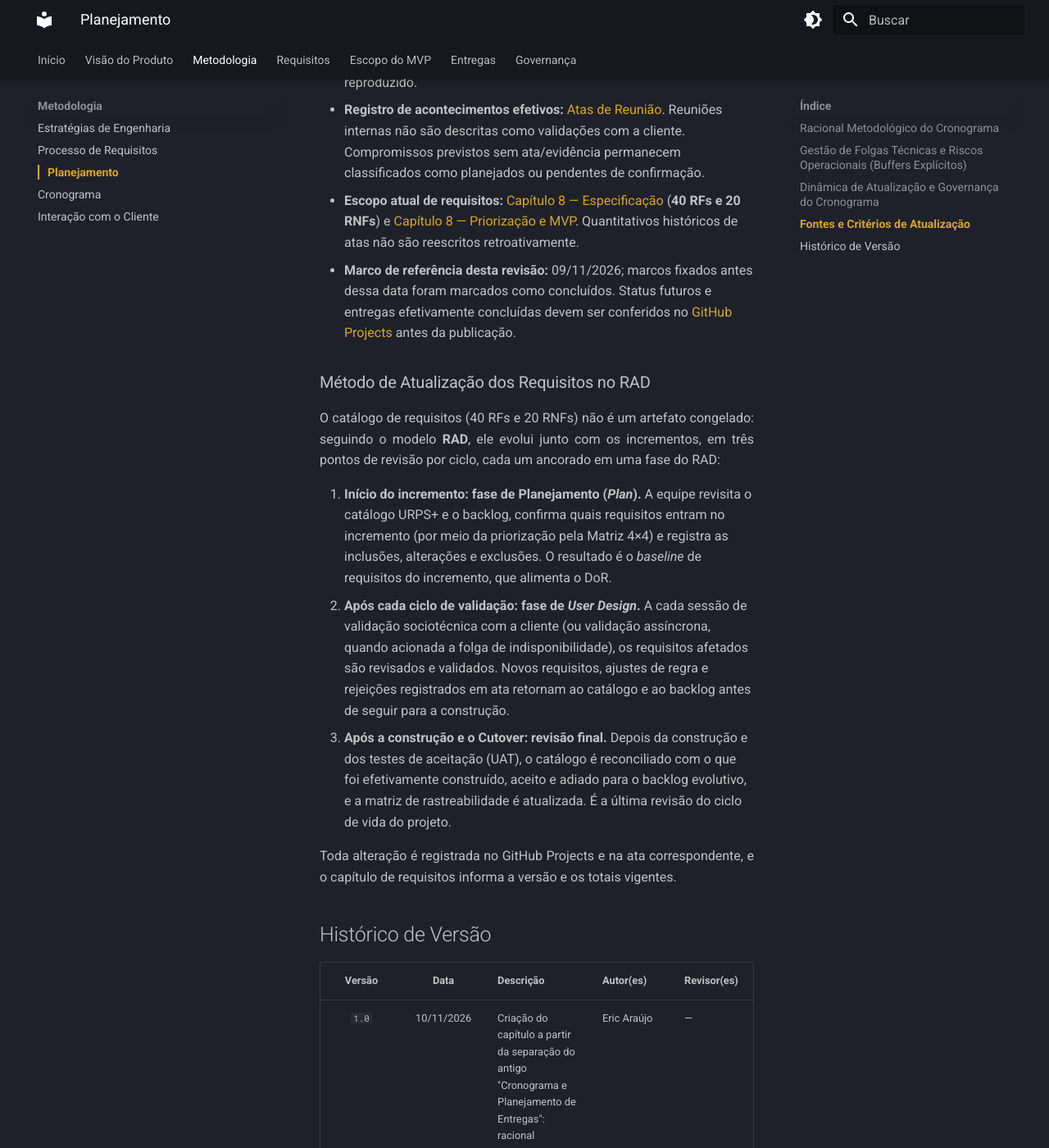
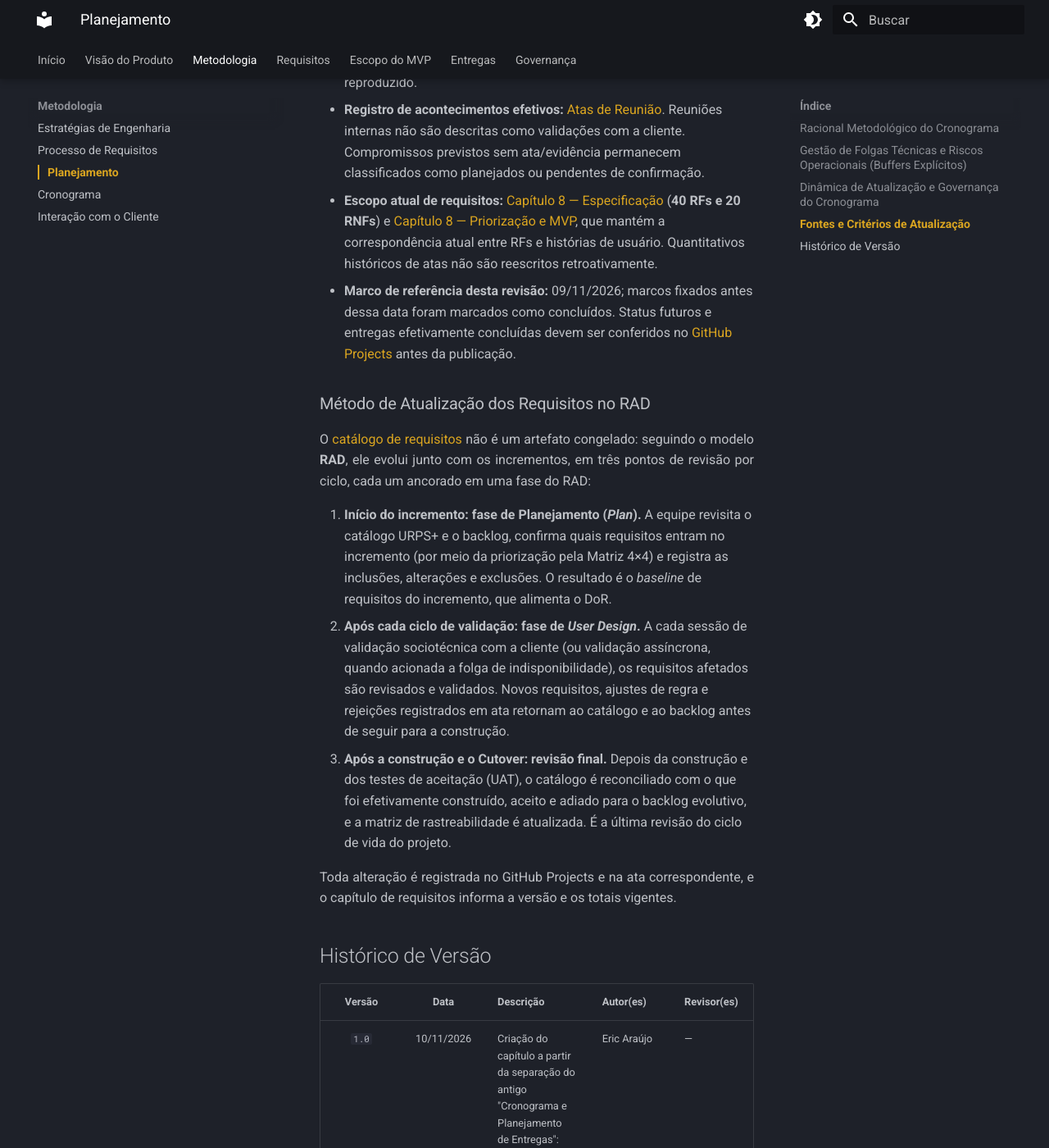
Before and after one commit to mdsreq-fga-unb/REQ-2026.2-T01-DUOC-Finance, an MkDocs documentation site: the page built from docs/metodologia/planejamento.md, in a window 1280 px wide and 1400 px high, scrolled down 4947 px. Shown: the whole window at 82% size. Built offline with MkDocs 1.6.1 and Material for MkDocs 9.7.7, drawn with Linux system fonts in a browser that asks for light colours; some of the changed text lies outside the part shown.

Commit message:
docs(planejamento): atualizar referencias a linha de corte e evitar contagens redundantes

```diff
--- a/docs/metodologia/planejamento.md
+++ b/docs/metodologia/planejamento.md
@@ -83,12 +83,12 @@
 
 - **Calendário acadêmico:** Plano de Ensino assinado de Requisitos de Software (REQ), turma 01, semestre 2026.2, versão de 10/08/2026, especialmente seções 3, 9.1 e 11. Eventuais atualizações posteriores publicadas pelo professor prevalecem sobre o calendário aqui reproduzido.
 - **Registro de acontecimentos efetivos:** [Atas de Reunião](../governanca/atas/index.md). Reuniões internas não são descritas como validações com a cliente. Compromissos previstos sem ata/evidência permanecem classificados como planejados ou pendentes de confirmação.
-- **Escopo atual de requisitos:** [Capítulo 8 — Especificação](../requisitos/index.md) (**40 RFs e 20 RNFs**) e [Capítulo 8 — Priorização e MVP](../requisitos/priorizacao.md). Quantitativos históricos de atas não são reescritos retroativamente.
+- **Escopo atual de requisitos:** [Capítulo 8 — Especificação](../requisitos/index.md) (**40 RFs e 20 RNFs**) e [Capítulo 8 — Priorização e MVP](../requisitos/priorizacao.md#linha-de-corte-do-mvp), que mantém a correspondência atual entre RFs e histórias de usuário. Quantitativos históricos de atas não são reescritos retroativamente.
 - **Marco de referência desta revisão:** 09/11/2026; marcos fixados antes dessa data foram marcados como concluídos. Status futuros e entregas efetivamente concluídas devem ser conferidos no [GitHub Projects](https://github.com/orgs/mdsreq-fga-unb/projects/119/) antes da publicação.
 
 ### Método de Atualização dos Requisitos no RAD
 
-O catálogo de requisitos (40 RFs e 20 RNFs) não é um artefato congelado: seguindo o modelo **RAD**, ele evolui junto com os incrementos, em três pontos de revisão por ciclo, cada um ancorado em uma fase do RAD:
+O [catálogo de requisitos](../requisitos/index.md) não é um artefato congelado: seguindo o modelo **RAD**, ele evolui junto com os incrementos, em três pontos de revisão por ciclo, cada um ancorado em uma fase do RAD:
 
 1. **Início do incremento: fase de Planejamento (*Plan*).** A equipe revisita o catálogo URPS+ e o backlog, confirma quais requisitos entram no incremento (por meio da priorização pela Matriz 4×4) e registra as inclusões, alterações e exclusões. O resultado é o *baseline* de requisitos do incremento, que alimenta o DoR.
 2. **Após cada ciclo de validação: fase de *User Design*.** A cada sessão de validação sociotécnica com a cliente (ou validação assíncrona, quando acionada a folga de indisponibilidade), os requisitos afetados são revisados e validados. Novos requisitos, ajustes de regra e rejeições registrados em ata retornam ao catálogo e ao backlog antes de seguir para a construção.
@@ -102,3 +102,4 @@
 | Versão | Data | Descrição | Autor(es) | Revisor(es) |
 | :---: | :---: | :--- | :--- | :--- |
 | `1.0` | 10/11/2026 | Criação do capítulo a partir da separação do antigo "Cronograma e Planejamento de Entregas": racional metodológico, folgas técnicas, governança e fontes; atualização do catálogo para 40 RFs e 20 RNFs e inclusão do método de atualização de requisitos no RAD com diagrama. | Eric Araújo | — |
+| `1.1` | 11/11/2026 | Revisão da referência à linha de corte canônica e eliminação da repetição de quantitativos na seção metodológica, preservando a natureza histórica dos marcos. | Gustavo Bonifácio | — |
```
